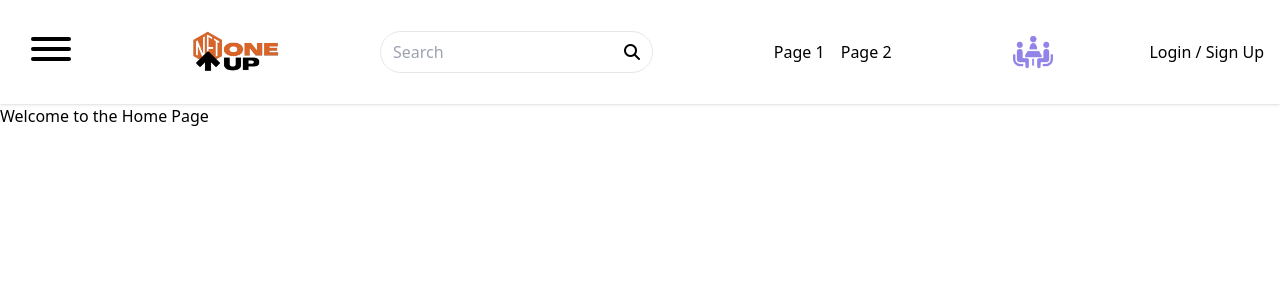
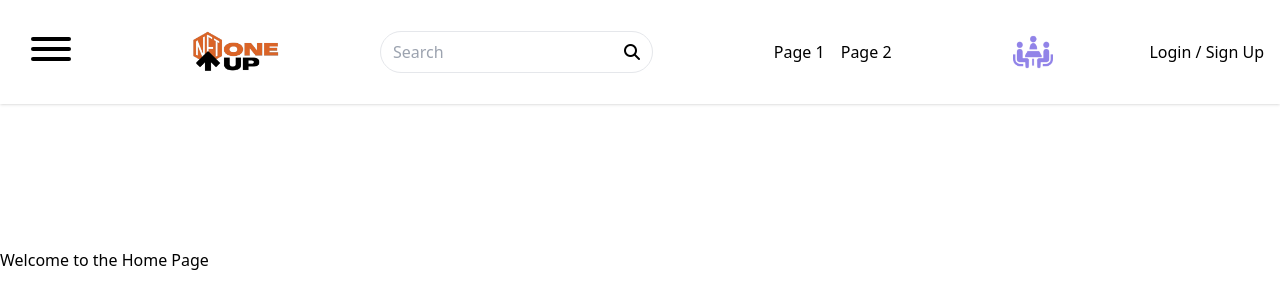
Before and after one commit to bishwashadhikari1/header-frontend, a React (Create React App) app: page / in a window 1280 px wide. Shown: the top 308 px of the page. Built offline with nearby package versions, Linux system fonts and the light colour scheme.

Commit message:
Minor changes to text size

```diff
--- a/src/components/Header/UserIcon.js
+++ b/src/components/Header/UserIcon.js
@@ -9,7 +9,9 @@ const UserIcon = ({ user, handleLoginLogout }) => (
       </Link>
     ) : (
       <Link to="/login">
-        <span>Login / Sign Up</span>
+        <div className="text-xs sm:text-xs md:text-base">
+          <span>Login / Sign Up</span>
+        </div>
       </Link>
     )}
   </div>
--- a/src/components/Layout/Layout.js
+++ b/src/components/Layout/Layout.js
@@ -6,7 +6,9 @@ import Header from '../Header/Header';
 const Layout = ({ children }) => (
   <>
     <Header />
-    {children}
+    <main className="pt-40 sm:pt-36 md:pt-36 lg:pt-32 xl:pt-36">
+      {children}
+    </main>
   </>
 );
 
```
